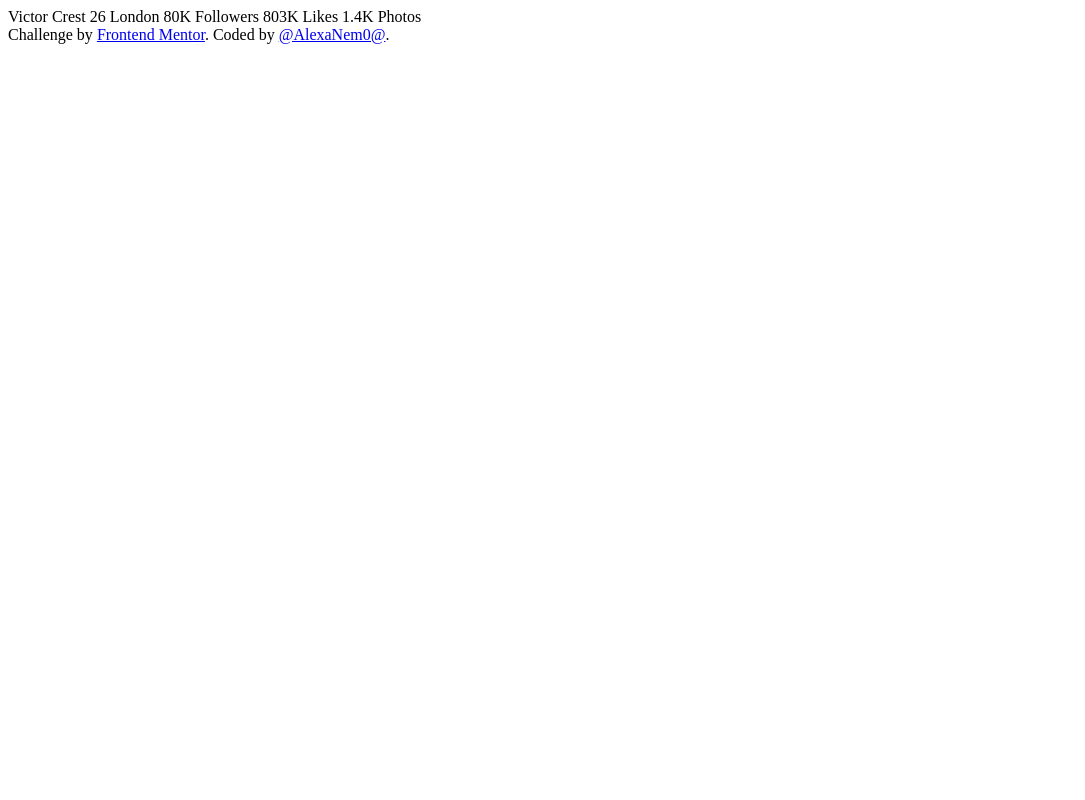
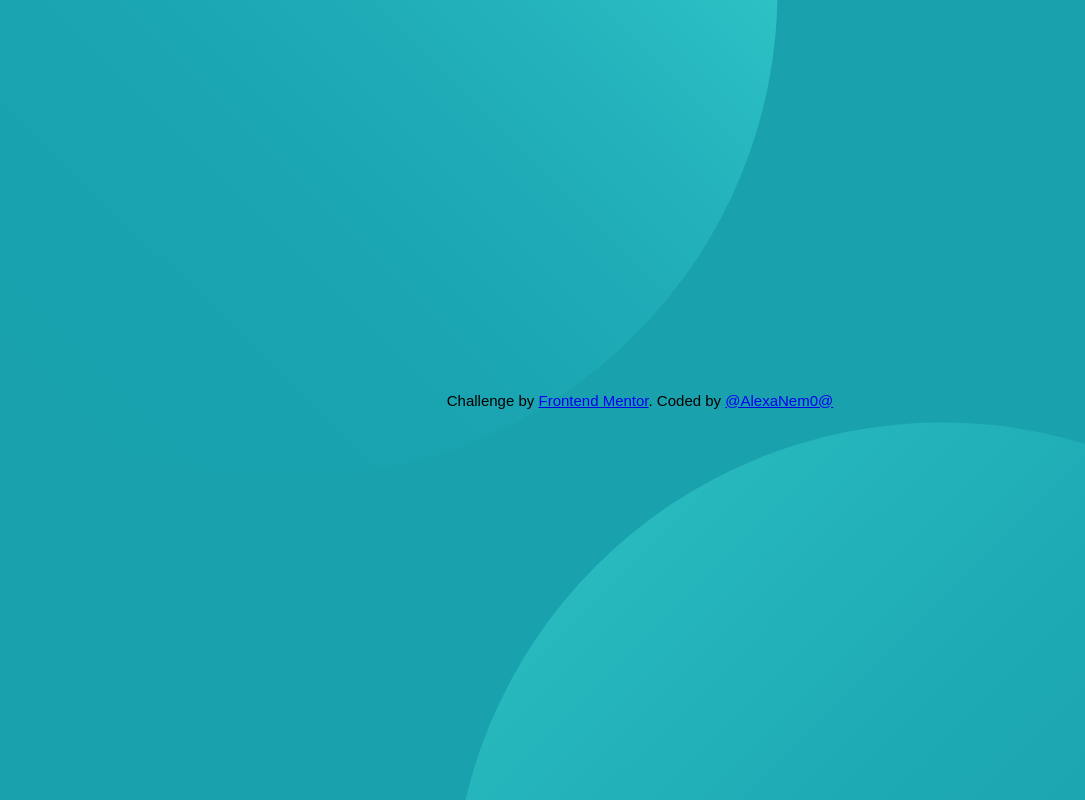
Before and after one commit to AlexaNem0/profile-card-component, a plain HTML site: page index.html in a window 1280 px wide. Shown: the whole page, without its empty margins (0-1085 px from the left). Drawn offline with Linux system fonts and the light colour scheme.

Commit message:
background

```diff
--- a/index.html
+++ b/index.html
@@ -14,7 +14,11 @@
     <title>Frontend Mentor | Profile card component</title>
   </head>
   <body>
-    Victor Crest 26 London 80K Followers 803K Likes 1.4K Photos
+    <main>
+      <div class="container"></div>
+    </main>
+
+    <!-- Victor Crest 26 London 80K Followers 803K Likes 1.4K Photos -->
     <div class="attribution">
       Challenge by
       <a href="https://www.frontendmentor.io?ref=challenge" target="_blank"
@@ -22,7 +26,7 @@
       >. Coded by
       <a href="https://github.com/AlexaNem0/profile-card-component"
         >@AlexaNem0@</a
-      >.
+      >
     </div>
   </body>
 </html>
--- a/styles.css
+++ b/styles.css
@@ -0,0 +1,39 @@
+@import url("https://fonts.googleapis.com/css2?family=Kumbh+Sans:wght@400;700&display=swap");
+
+* {
+  margin: 0;
+  padding: 0;
+  box-sizing: border-box;
+  font-size: 15px;
+  font-family: "Lexend Deca", sans-serif;
+}
+
+:root {
+  --Dark-cyan: hsl(185, 75%, 39%);
+  --Very-dark-desaturated-blue: hsl(229, 23%, 23%);
+  --Dark-grayish-blue: hsl(227, 10%, 46%);
+  --Dark-gray: hsl(0, 0%, 59%);
+}
+
+body {
+  height: 100vh;
+  font-family: "Kumbh Sans", sans-serif;
+  background: url(../images/bg-pattern-bottom.svg) bottom -600px right -150px
+      no-repeat,
+    url(../images/bg-pattern-top.svg) top -500px left -200px no-repeat;
+  background-color: hsl(185, 75%, 39%);
+  display: -webkit-box;
+  display: -ms-flexbox;
+  display: flex;
+  -webkit-box-orient: vertical;
+  -webkit-box-direction: normal;
+  flex-direction: column;
+  -ms-flex-direction: column;
+  -webkit-box-pack: center;
+  -ms-flex-pack: center;
+  justify-content: center;
+  -webkit-box-align: center;
+  -ms-flex-align: center;
+  align-items: center;
+  text-align: center;
+}
```
Also changed, not shown: 1 other file.
